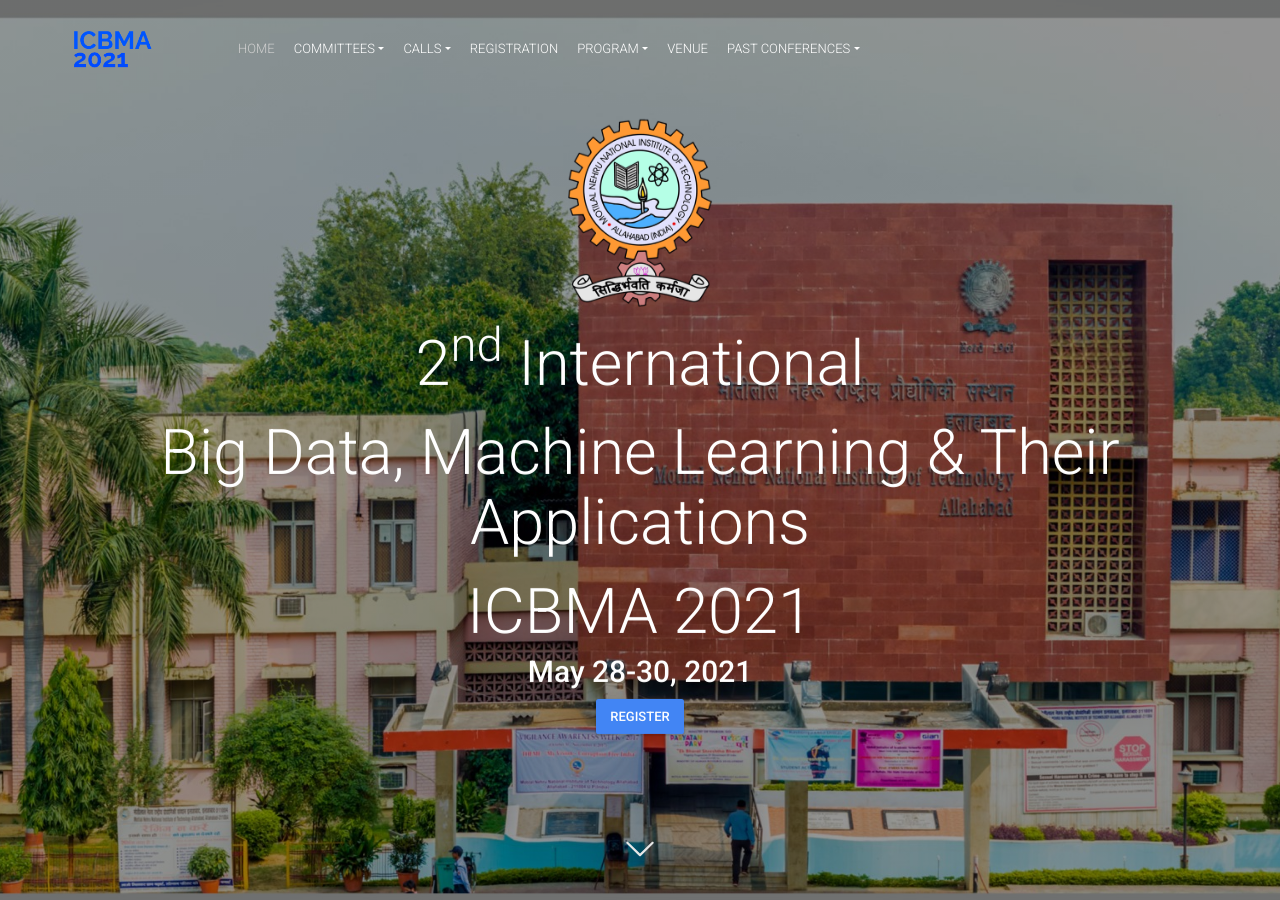
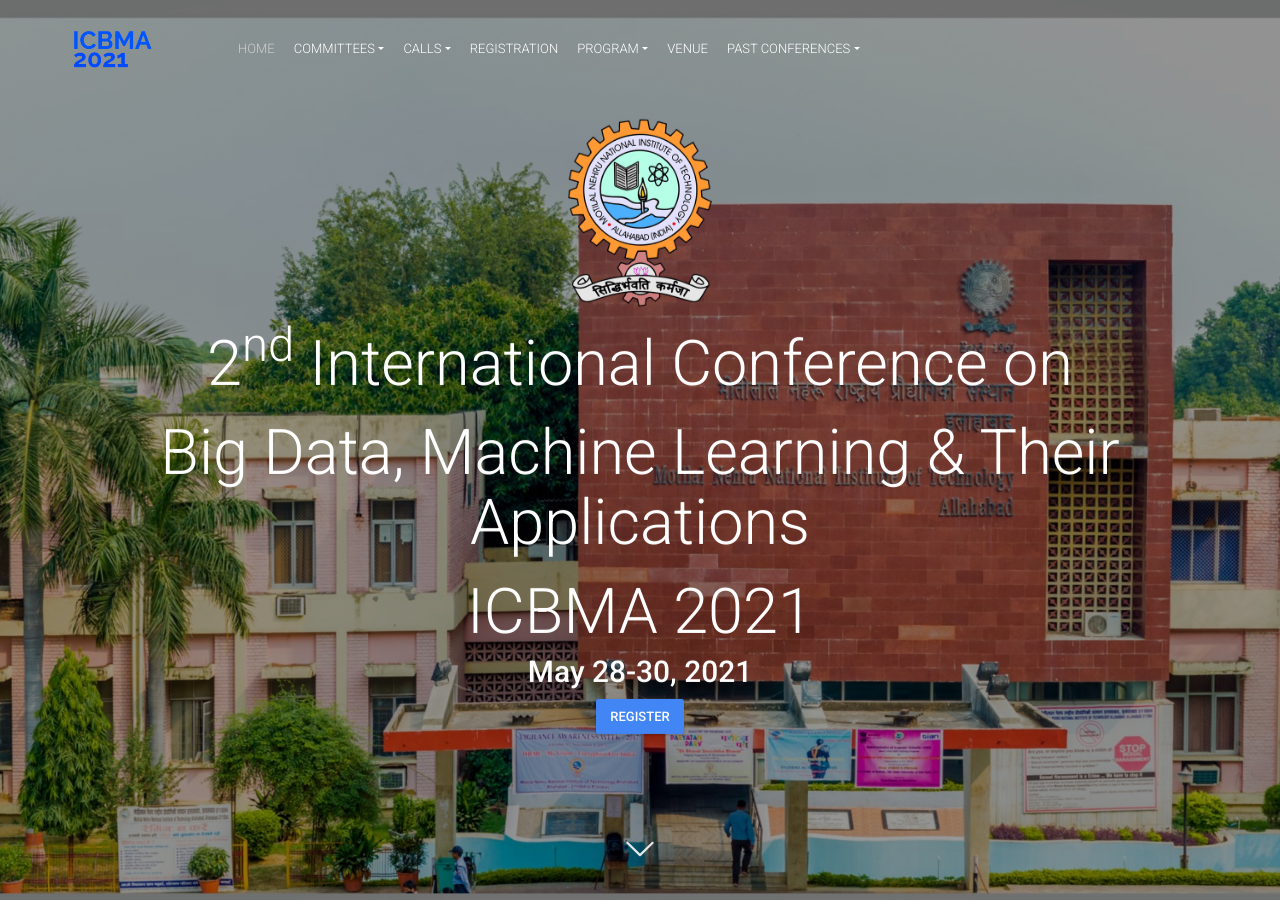
Before and after one commit to shakyaprashant/ICBMA, a Jekyll site: the page built from index.html, in a window 1280 px wide and 900 px high. Built offline with Jekyll 4.4.1, drawn with Linux system fonts in a browser that asks for light colours; nearby versions of some CDN libraries; comment, search, counter and statistics services are not loaded.

Commit message:
some changes

```diff
--- a/_includes/hero.html
+++ b/_includes/hero.html
@@ -6,7 +6,7 @@
         <div class="animated hiding" data-animation="fadeInDown" data-delay="500">
             {% assign heroText = site.heroTitle | split:"<typeout>" %}
             <img src="{{ site.baseurl }}/img/sections-background/{{site.heroLogo}}" alt="Mnnit Logo" style="min-width: 150px;width: 15%;padding-top: 120px;z-index: -1;">
-            <h1>2<sup>nd</sup> International</h1>
+            <h1>2<sup>nd</sup> International Conference on</h1>
             <h1 >{{ heroText[0] }}{{ heroText[1] }}</h1>
             <h1>{{site.eventName}}</h1>
             <h5><b>{{ site.eventDate }}</b></h5>
--- a/keynotes.html
+++ b/keynotes.html
@@ -12,7 +12,7 @@
 	<div class="content-wrapper">
 		<div class="jumbotron text-left">
 			<div class="animated hiding" data-animation="fadeInLeft" data-delay="500">
-				<h1>Keybotes</h1>
+				<h1>Keynotes</h1>
 			</div>
 		</div>
 	</div>
```
